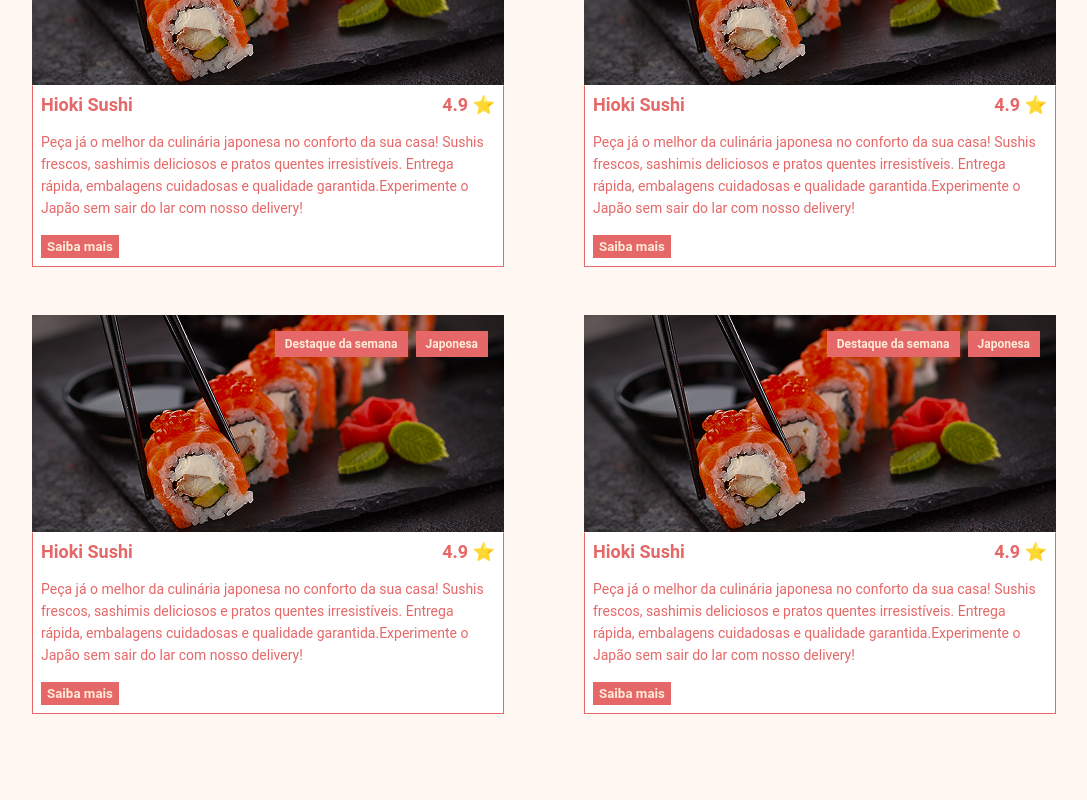
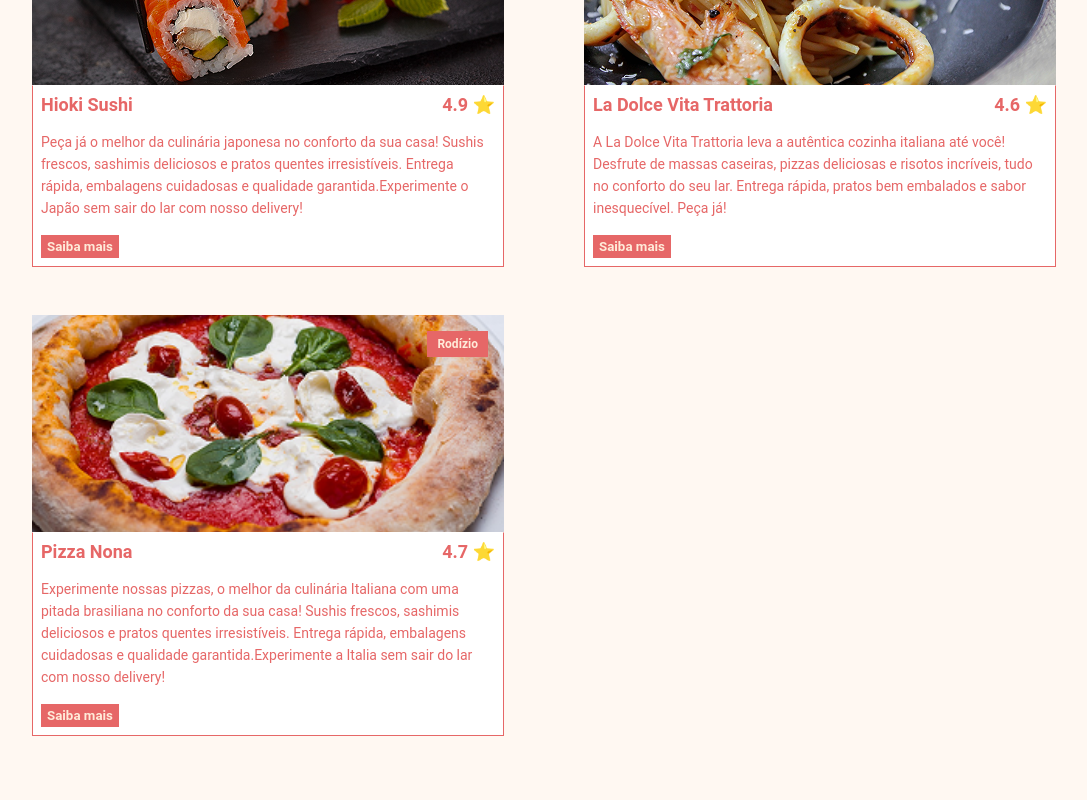
Before and after one commit to Enge-Olate/efood, a React (Vite) app: page / in a window 1280 px wide. Shown: the part 620-1420 px from the top of the page, without its empty margins (96-1183 px from the left). Built offline with nearby package versions, Linux system fonts and the light colour scheme.

Commit message:
Commit 8:  iniciando rota dos Bistros.

```diff
--- a/src/components/Bistro/index.tsx
+++ b/src/components/Bistro/index.tsx
@@ -1,5 +1,14 @@
-import Button from '../Button';
-import { CardContainer, Content, Header, ImageWrapper, Rating, Tag, TagContainer } from './style';
+import { Link } from "react-router-dom";
+import Button from "../Button";
+import {
+  CardContainer,
+  Content,
+  Header,
+  ImageWrapper,
+  Rating,
+  Tag,
+  TagContainer,
+} from "./style";
 
 type RestaurantProps = {
   name: string;
@@ -7,15 +16,23 @@ type RestaurantProps = {
   description: string;
   image: string;
   tags: string[];
-}
+};
 
-export default function Bistro({ name, rating, description, image, tags }: RestaurantProps) {
+export default function Bistro({
+  name,
+  rating,
+  description,
+  image,
+  tags,
+}: RestaurantProps) {
   return (
     <CardContainer>
       <ImageWrapper>
         <img src={image} alt={name} />
         <TagContainer>
-                        {tags.map(tag => <Tag key={tag}>{tag}</Tag>)}
+          {tags.map((tag) => (
+            <Tag key={tag}>{tag}</Tag>
+          ))}
         </TagContainer>
       </ImageWrapper>
 
@@ -25,8 +42,10 @@ export default function Bistro({ name, rating, description, image, tags }: Resta
           <Rating>{rating} ⭐</Rating>
         </Header>
         <p>{description}</p>
-                    <Button />
+        <Link to={"/perfil"}>
+          <Button title="Saiba mais" />
+        </Link>
       </Content>
     </CardContainer>
   );
-};
+}
--- a/src/components/Button/index.tsx
+++ b/src/components/Button/index.tsx
@@ -1,9 +1,12 @@
 import { ButtonLink } from "./style";
-
-export default function Button(){
+type Props ={
+    title: string,
+    to?: string
+}
+export default function Button({ title }: Props){
     return(
-        <ButtonLink>
-            Saiba mais
+        <ButtonLink title={title}>
+            {title}
         </ButtonLink>
     );
 }
--- a/src/components/Header/index.tsx
+++ b/src/components/Header/index.tsx
@@ -1,10 +1,14 @@
 import { HeaderStyle, Title } from "./style";
 import logo from "../../assets/logo.png";
-export default function Header(){
-    return(
-        <HeaderStyle>
-            <img src={logo} alt="Logo da empresa."/>
-            <Title>Viva experiências gastronômicas no conforto da sua casa</Title>
-        </HeaderStyle>
-    )
+import { Link } from "react-router-dom";
+
+export default function Header() {
+  return (
+    <HeaderStyle>
+      <Link to={"/"}>
+        <img src={logo} alt="Logo da empresa." />
+      </Link>
+      <Title>Viva experiências gastronômicas no conforto da sua casa</Title>
+    </HeaderStyle>
+  );
 }
--- a/src/components/ListBistro/index.tsx
+++ b/src/components/ListBistro/index.tsx
@@ -1,5 +1,7 @@
 import Bistro from "../Bistro";
 import sushi from "../../assets/sushi.png";
+import massa from "../../assets/masssa.png";
+import pizza from "../../assets/pizza.png";
 import { ContainerListBistro, List } from "./style";
 import { Container } from "../../globalStyle";
 export default function ListBistro() {
@@ -8,32 +10,25 @@ export default function ListBistro() {
       <ContainerListBistro>
         <List>
           <Bistro
-            name="Hioki Sushi "
+            name="Hioki Sushi"
             image={sushi}
             rating={4.9}
             description="Peça já o melhor da culinária japonesa no conforto da sua casa! Sushis frescos, sashimis deliciosos e pratos quentes irresistíveis. Entrega rápida, embalagens cuidadosas e qualidade garantida.Experimente o Japão sem sair do lar com nosso delivery!"
             tags={["Destaque da semana", "Japonesa"]}
           />
           <Bistro
-            name="Hioki Sushi "
-            image={sushi}
-            rating={4.9}
-            description="Peça já o melhor da culinária japonesa no conforto da sua casa! Sushis frescos, sashimis deliciosos e pratos quentes irresistíveis. Entrega rápida, embalagens cuidadosas e qualidade garantida.Experimente o Japão sem sair do lar com nosso delivery!"
-            tags={["Destaque da semana", "Japonesa"]}
+            name="La Dolce Vita Trattoria"
+            image={massa}
+            rating={4.6}
+            description="A La Dolce Vita Trattoria leva a autêntica cozinha italiana até você! Desfrute de massas caseiras, pizzas deliciosas e risotos incríveis, tudo no conforto do seu lar. Entrega rápida, pratos bem embalados e sabor inesquecível. Peça já!"
+            tags={["Italiana"]}
           />
           <Bistro
-            name="Hioki Sushi "
-            image={sushi}
-            rating={4.9}
-            description="Peça já o melhor da culinária japonesa no conforto da sua casa! Sushis frescos, sashimis deliciosos e pratos quentes irresistíveis. Entrega rápida, embalagens cuidadosas e qualidade garantida.Experimente o Japão sem sair do lar com nosso delivery!"
-            tags={["Destaque da semana", "Japonesa"]}
-          />
-          <Bistro
-            name="Hioki Sushi "
-            image={sushi}
-            rating={4.9}
-            description="Peça já o melhor da culinária japonesa no conforto da sua casa! Sushis frescos, sashimis deliciosos e pratos quentes irresistíveis. Entrega rápida, embalagens cuidadosas e qualidade garantida.Experimente o Japão sem sair do lar com nosso delivery!"
-            tags={["Destaque da semana", "Japonesa"]}
+            name="Pizza Nona"
+            image={pizza}
+            rating={4.7}
+            description="Experimente nossas pizzas, o melhor da culinária Italiana com uma pitada brasiliana no conforto da sua casa! Sushis frescos, sashimis deliciosos e pratos quentes irresistíveis. Entrega rápida, embalagens cuidadosas e qualidade garantida.Experimente a Italia sem sair do lar com nosso delivery!"
+            tags={["Rodízio"]}
           />
         </List>
       </ContainerListBistro>
--- /dev/null
+++ b/src/components/pages/perfil/index.tsx
@@ -0,0 +1,11 @@
+import Footer from "../../Footer";
+import Header from "../../Header";
+
+export default function Perfil(){
+    return(
+        <>
+        <Header />
+        <Footer />
+        </>
+    );
+}
--- a/src/components/pages/routes.tsx
+++ b/src/components/pages/routes.tsx
@@ -1,10 +1,12 @@
 import { Route, Routes } from "react-router-dom";
 import Home from "./home";
+import Perfil from "./perfil";
 
 export default function Paths(){
     return(
         <Routes>
             <Route path="/" element={<Home />}/>
+            <Route path="/perfil" element={<Perfil />}/>
         </Routes>
     );
 }
--- a/src/globalStyle.ts
+++ b/src/globalStyle.ts
@@ -29,6 +29,8 @@ export const Container = styled.main`
     max-width: 1024px;
     width: 100%;
     margin: 0 auto;
-
+    @media (max-width: ${breakPoints.mobile}) {
+        max-width: 80%;
+    }
 
 `
```
Also changed, not shown: src/assets/masssa.png (renamed from src/assets/image 1.png), src/assets/pizza.png (renamed from src/assets/image 3.png). Lines whose indentation alone changed are shown as unchanged.
